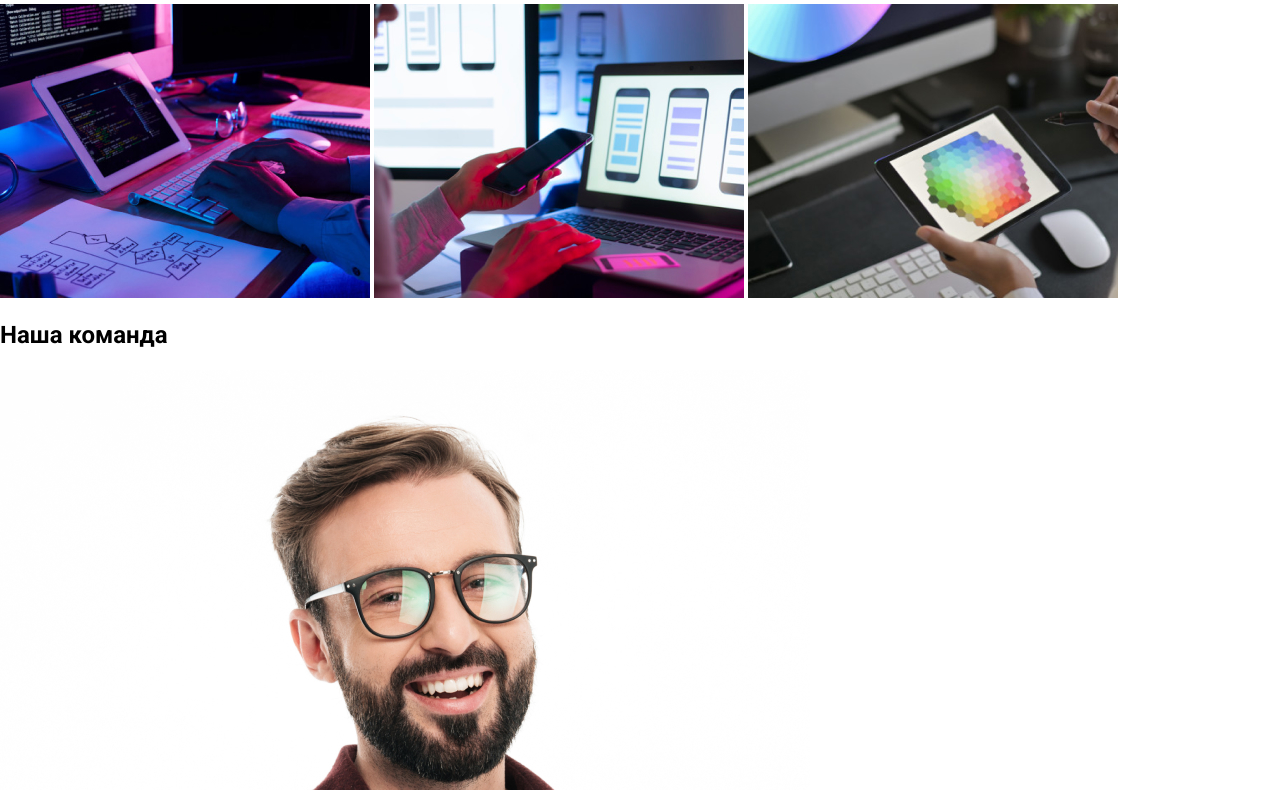
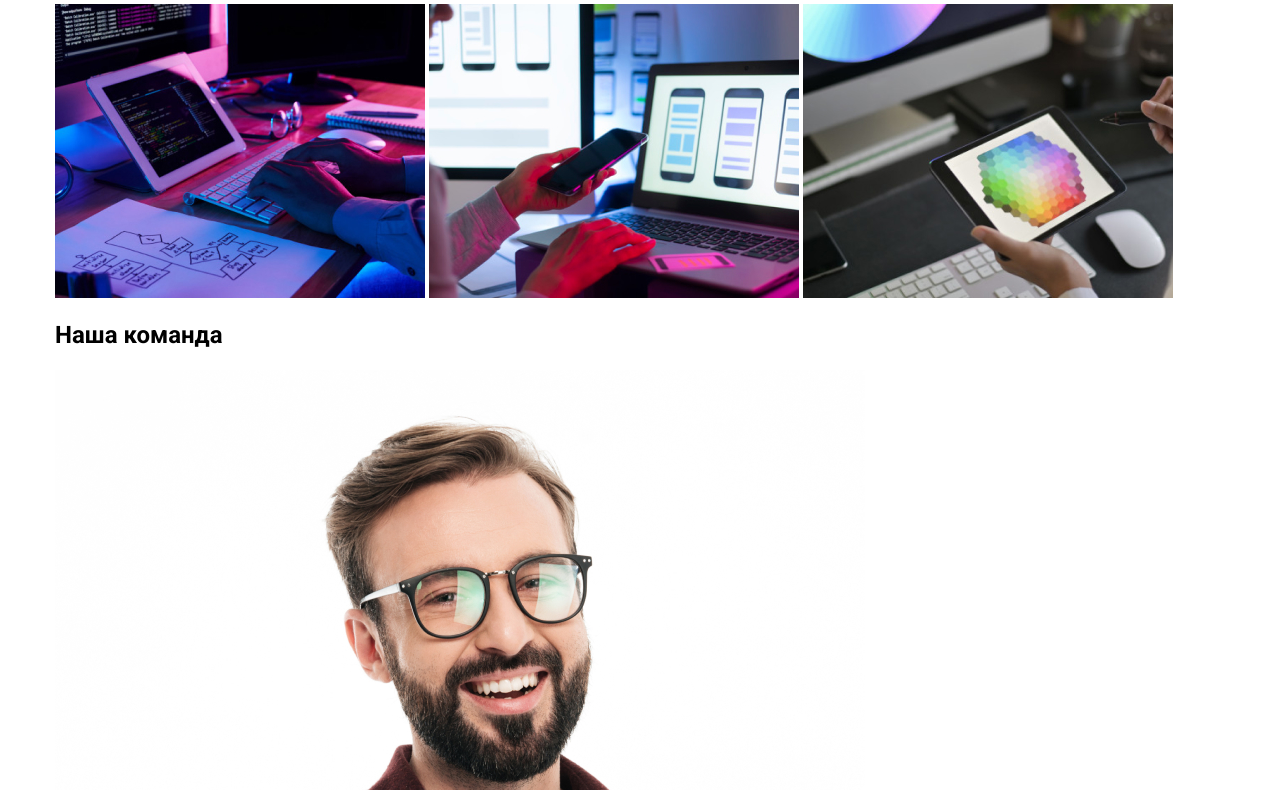
Before and after one commit to rossYan83/WebStudio, a plain HTML site: page index.html in a window 1280 px wide. Shown: the part 637-1427 px from the top of the page. Drawn offline with Linux system fonts and the light colour scheme; a web font is replaced by a local one.

Commit message:
Container

```diff
--- a/css/style.css
+++ b/css/style.css
@@ -13,3 +13,9 @@
 body{
     font-family: Roboto;
 }
+
+.container{
+    max-width: 1170px;
+    margin-left: auto;
+    margin-right: auto;
+}
```
